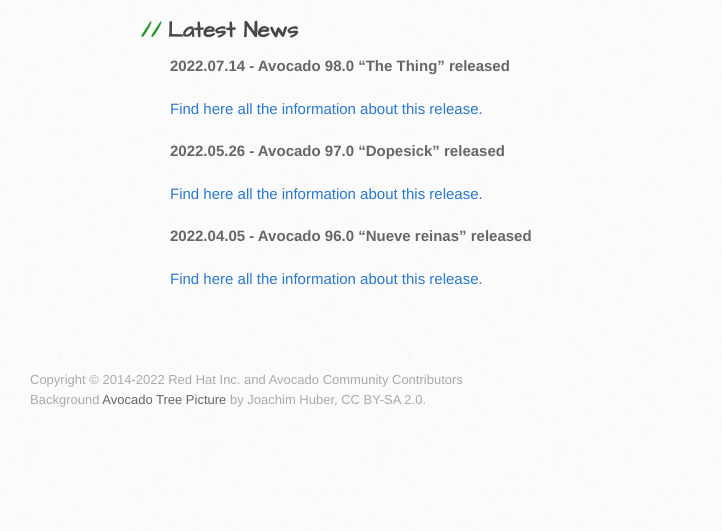
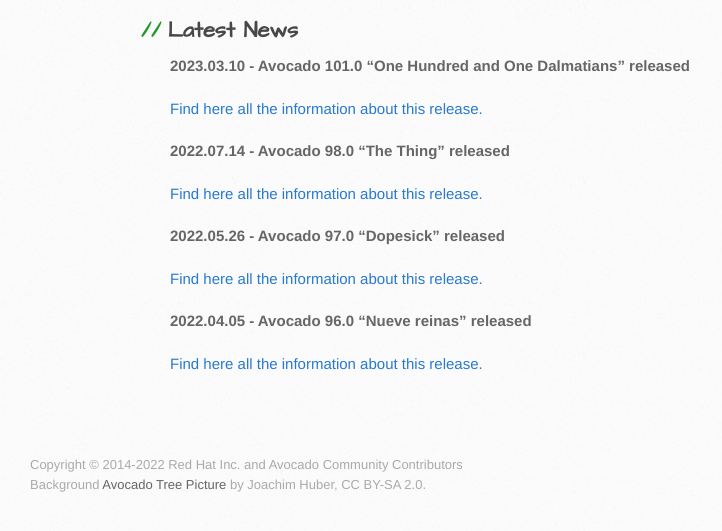
Before and after one commit to avocado-framework/avocado-framework.github.io, a Jekyll site: the page built from index.md, in a window 1280 px wide, cut to the strip 669-1213 px from the top of the page. Shown: the top 531 px of the strip, without its empty margins (0-722 px from the left). Built offline with Jekyll 4.4.1, drawn with Linux system fonts in a browser that asks for light colours; our own code applies the rules of GitHub Pages for plain Markdown files; before the commit the page ends 1128 px from its top, so only the background shows below that.

Commit message:
Add release 101.0
Signed-off-by: Cleber Rosa <crosa@redhat.com>

```diff
--- a/index.md
+++ b/index.md
@@ -17,6 +17,10 @@
 
 ## Latest News
 
+**2023.03.10 - Avocado 101.0 "One Hundred and One Dalmatians" released**
+
+[Find here all the information about this release.](https://avocado-framework.readthedocs.io/en/latest/releases/101_0.html)
+
 **2022.07.14 - Avocado 98.0 "The Thing" released**
 
 [Find here all the information about this release.](https://avocado-framework.readthedocs.io/en/latest/releases/98_0.html)
```
